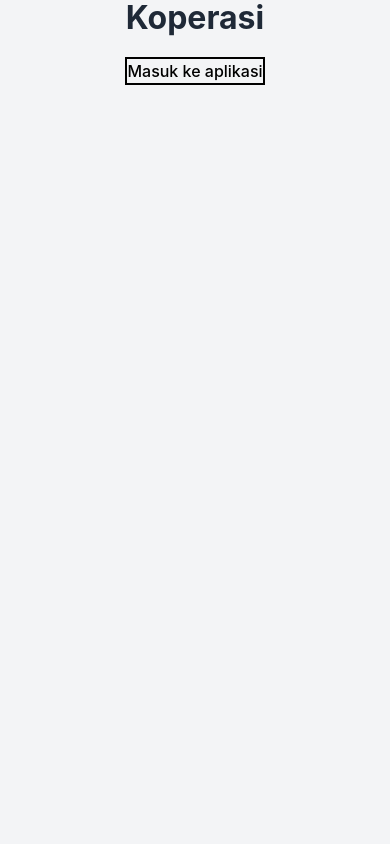
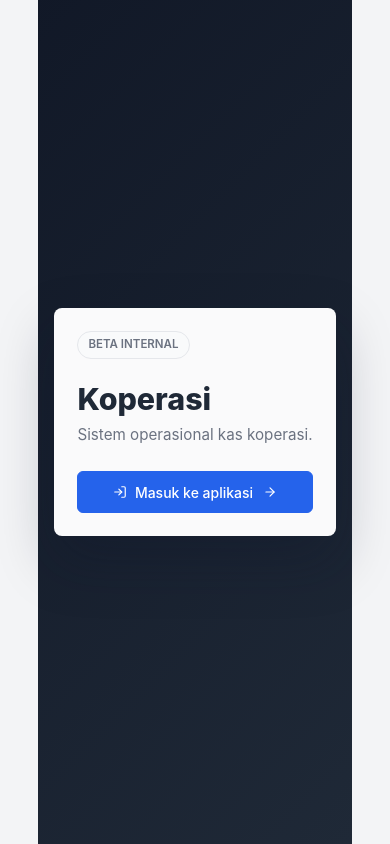
Before and after one commit to jakskal/koperasi-react, a React (Vite) app: page / in a window 390 px wide. Built offline with nearby package versions, Linux system fonts and the light colour scheme.

Commit message:
update root display

```diff
--- a/src/routes/__root/index.jsx
+++ b/src/routes/__root/index.jsx
@@ -1,4 +1,6 @@
 import {createFileRoute, Link} from "@tanstack/react-router";
+import {FiArrowRight, FiLogIn} from "react-icons/fi";
+import "../../styles/root-home.css";
 
 export const Route = createFileRoute("/__root/")({
   component: RouteComponent,
@@ -6,11 +8,23 @@ export const Route = createFileRoute("/__root/")({
 
 function RouteComponent() {
   return (
-    <div style={{display: "flex", flexDirection: "column", flexWrap: "wrap", alignItems: "center"}}>
-      <h1>Koperasi</h1>
-      <Link style={{color: "black", border: "2px solid black"}} to="/login">
-        Masuk ke aplikasi
-      </Link>
+    <div className="root-home">
+      <main className="root-home__main" aria-label="Koperasi app entry">
+        <div className="root-home__top">
+          <span className="root-home__badge">Beta Internal</span>
+        </div>
+
+        <div className="root-home__copy">
+          <h1>Koperasi</h1>
+          <p>Sistem operasional kas koperasi.</p>
+        </div>
+
+        <nav className="root-home__actions" aria-label="Akses aplikasi">
+          <Link className="button-primary" to="/login">
+            <FiLogIn /> Masuk ke aplikasi <FiArrowRight className="root-home__arrow" />
+          </Link>
+        </nav>
+      </main>
     </div>
   );
 }
--- a/src/routes/login.jsx
+++ b/src/routes/login.jsx
@@ -62,7 +62,12 @@ function RouteComponent() {
   return (
     <div className="login__body">
       <div className="login__content">
-        <h1 className="login__header">Koperasi</h1>
+        <div className="login__brand">
+          <div>
+            <div className="login__eyebrow">Beta Internal</div>
+            <h1 className="login__header">Koperasi</h1>
+          </div>
+        </div>
         <form className="login__form" onSubmit={handleLogin}>
           <label>
             Email
--- a/src/styles/login.css
+++ b/src/styles/login.css
@@ -1,15 +1,13 @@
 @import url(./index.css);
 
 .login__body {
-  display: flex;
-  flex-direction: column;
-  align-items: center;
-  justify-content: center;
-  min-width: 100vw;
-  height: 100vh;
+  display: grid;
+  place-items: center;
+  width: 100%;
+  min-height: 100vh;
   padding: 24px;
   background:
-    linear-gradient(135deg, rgba(17, 24, 39, 0.96), rgba(31, 41, 55, 0.92)),
+    linear-gradient(135deg, rgba(17, 24, 39, 0.98), rgba(31, 41, 55, 0.94)),
     var(--charcoal);
   color: var(--charcoal);
 }
@@ -17,13 +15,13 @@
 .login__form {
   display: grid;
   gap: 14px;
-  width: min(360px, 100%);
-  padding: 24px;
-  border: 1px solid var(--border);
-  border-radius: var(--radius);
-  background-color: var(--white);
+  width: 100%;
+  padding: 0;
+  border: 0;
+  border-radius: 0;
+  background-color: transparent;
   color: var(--charcoal);
-  box-shadow: var(--shadow-md);
+  box-shadow: none;
 }
 
 .login__form br {
@@ -31,8 +29,28 @@
 }
 
 .login__content {
-  width: min(420px, 100%);
-  text-align: center;
+  width: min(380px, 100%);
+  padding: 28px;
+  border: 1px solid rgba(255, 255, 255, 0.08);
+  border-radius: var(--radius);
+  background: rgba(255, 255, 255, 0.98);
+  box-shadow: 0 24px 56px rgba(15, 23, 42, 0.28);
+  text-align: left;
+}
+
+.login__brand {
+  display: flex;
+  align-items: center;
+  margin-bottom: 24px;
+}
+
+.login__eyebrow {
+  margin-bottom: 3px;
+  color: var(--gray);
+  font-size: 0.72rem;
+  font-weight: 600;
+  letter-spacing: 0;
+  text-transform: uppercase;
 }
 
 .login__form label {
@@ -46,15 +64,16 @@
 }
 
 .login__header {
-  margin-bottom: 16px;
-  margin-top: 0px;
-  color: var(--white);
-  font-size: 2.4rem;
+  margin: 0;
+  color: var(--charcoal);
+  font-size: 1.65rem;
   font-weight: 800;
   letter-spacing: 0;
+  line-height: 1.1;
 }
 
 .login__button {
+  width: 100%;
   border-color: var(--windsurfing);
   background-color: var(--windsurfing);
   color: var(--white);
--- /dev/null
+++ b/src/styles/root-home.css
@@ -0,0 +1,121 @@
+.root-home {
+  min-height: 100vh;
+  display: grid;
+  place-items: center;
+  padding: 24px;
+  background:
+    linear-gradient(135deg, rgba(17, 24, 39, 0.98), rgba(31, 41, 55, 0.94)),
+    var(--charcoal);
+}
+
+.root-home__main {
+  width: min(440px, 100%);
+  padding: 30px;
+  border: 1px solid rgba(255, 255, 255, 0.08);
+  border-radius: var(--radius);
+  background: rgba(255, 255, 255, 0.98);
+  box-shadow: 0 24px 56px rgba(15, 23, 42, 0.28);
+  text-align: left;
+}
+
+.root-home__top {
+  display: flex;
+  align-items: center;
+  justify-content: flex-start;
+  gap: 16px;
+  margin-bottom: 22px;
+}
+
+.root-home__badge {
+  display: inline-flex;
+  min-height: 28px;
+  align-items: center;
+  border: 1px solid var(--border);
+  border-radius: 999px;
+  padding: 0 10px;
+  background: var(--surface-muted);
+  color: var(--gray);
+  font-size: 0.72rem;
+  font-weight: 600;
+  letter-spacing: 0;
+  text-transform: uppercase;
+}
+
+.root-home__copy {
+  margin-bottom: 24px;
+}
+
+.root-home h1 {
+  margin-bottom: 8px;
+  color: var(--charcoal);
+  font-size: 2.2rem;
+  font-weight: 800;
+  line-height: 1.1;
+  letter-spacing: 0;
+}
+
+.root-home p {
+  max-width: 28rem;
+  margin-bottom: 0;
+  color: var(--gray);
+  font-size: 0.95rem;
+}
+
+.root-home__actions {
+  display: flex;
+  flex-wrap: wrap;
+  gap: 10px;
+  align-items: center;
+}
+
+.root-home__actions a {
+  display: inline-flex;
+  min-height: 42px;
+  align-items: center;
+  justify-content: center;
+  gap: 8px;
+  border: 1px solid var(--border-strong);
+  border-radius: var(--radius-sm);
+  padding: 0.55rem 0.95rem;
+  font-size: 0.875rem;
+  font-weight: 500;
+  transition:
+    background-color 0.18s ease,
+    border-color 0.18s ease,
+    color 0.18s ease,
+    box-shadow 0.18s ease;
+}
+
+.root-home__actions .button-primary {
+  border-color: var(--windsurfing);
+}
+
+.root-home__arrow {
+  margin-left: 2px;
+}
+
+@media (max-width: 420px) {
+  .root-home {
+    padding: 16px;
+  }
+
+  .root-home__main {
+    padding: 22px;
+  }
+
+  .root-home__top {
+    margin-bottom: 24px;
+  }
+
+  .root-home h1 {
+    font-size: 1.9rem;
+  }
+
+  .root-home__actions {
+    display: grid;
+  }
+
+  .root-home__actions a {
+    width: 100%;
+  }
+}
```
